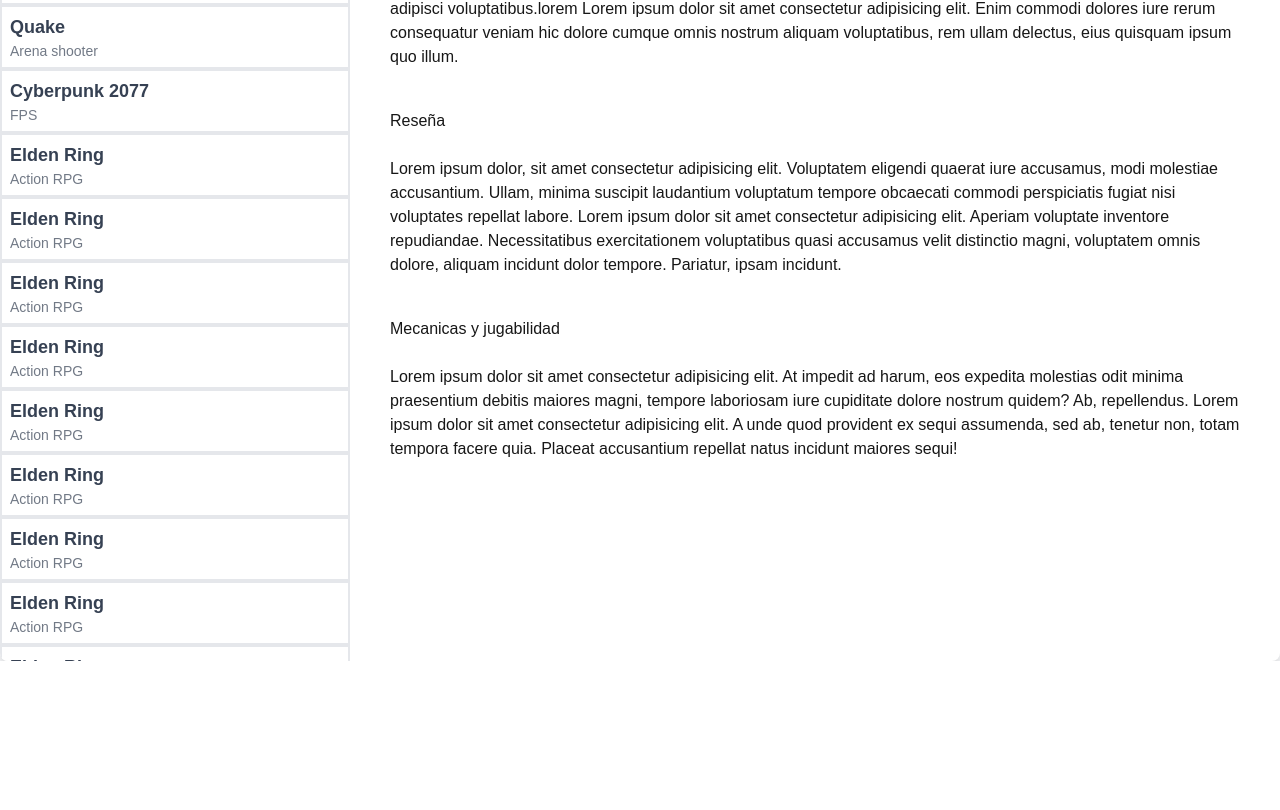
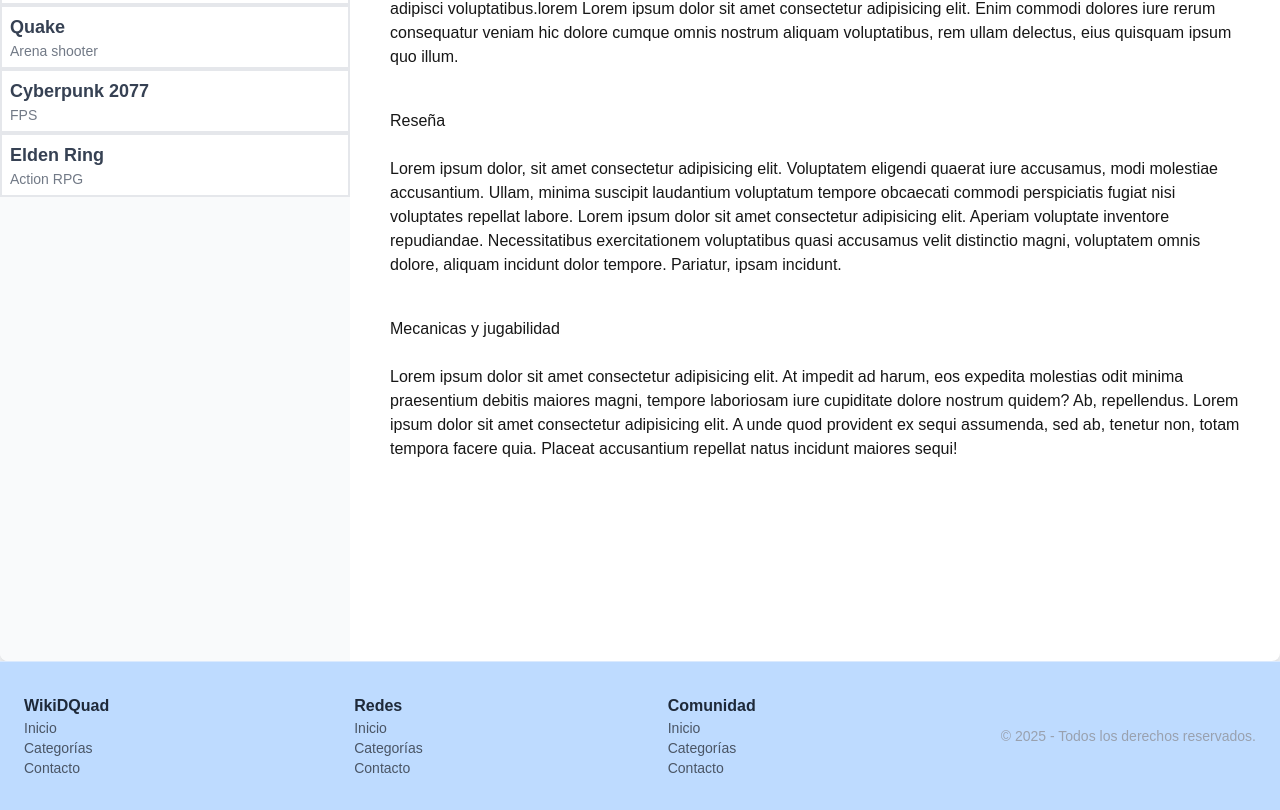
Before and after one commit to Ignaciovega1/blog-proto, a Next.js app: page /about in a window 1280 px wide. Shown: the part 203-1013 px from the top of the page. Before the commit the page ends 864 px from the top, so only its background shows below. Built offline with nearby package versions, Linux system fonts and the light colour scheme.

Commit message:
footer-and-header_update

```diff
--- a/app/about/page.tsx
+++ b/app/about/page.tsx
@@ -14,22 +14,7 @@
   { id: 2, name: "Quake", category: "Arena shooter" },
   { id: 3, name: "Cyberpunk 2077", category: "FPS" },
   { id: 4, name: "Elden Ring", category: "Action RPG" },
-  { id: 5, name: "Elden Ring", category: "Action RPG" },
-  { id: 6, name: "Elden Ring", category: "Action RPG" },
-  { id: 7, name: "Elden Ring", category: "Action RPG" },
-  { id: 8, name: "Elden Ring", category: "Action RPG" },
-  { id: 9, name: "Elden Ring", category: "Action RPG" },
-  { id: 10, name: "Elden Ring", category: "Action RPG" },
-  { id: 11, name: "Elden Ring", category: "Action RPG" },
-  { id: 12, name: "Elden Ring", category: "Action RPG" },
-  { id: 13, name: "Elden Ring", category: "Action RPG" },
-  { id: 14, name: "Elden Ring", category: "Action RPG" },
-  { id: 15, name: "Elden Ring", category: "Action RPG" },
-  { id: 16, name: "Elden Ring", category: "Action RPG" },
-  { id: 17, name: "Elden Ring", category: "Action RPG" },
-  { id: 18, name: "Elden Ring", category: "Action RPG" },
-  { id: 19, name: "Elden Ring", category: "Action RPG" },
-  { id: 20, name: "Elden Ring", category: "Action RPG" },
+
 ];
 
 export default function AboutPage() {
@@ -79,6 +64,7 @@
 
 
       </main>
+
     </div>
   );
 }
--- a/app/layout.tsx
+++ b/app/layout.tsx
@@ -2,6 +2,7 @@
 import { Geist, Geist_Mono } from "next/font/google";
 import "./globals.css";
 import Navbar from "@/components/Navbar/navbar";
+import Footer from "@/components/Footer/footer"
 
 const geistSans = Geist({
   variable: "--font-geist-sans",
@@ -26,6 +27,7 @@
         <main className="pt-16"> {/* El padding-top evita que el contenido quede oculto bajo el header fixed */}
           {children}
         </main>
+        <Footer/>
       </body>
     </html>
   )
--- /dev/null
+++ b/components/Footer/footer.tsx
@@ -0,0 +1,50 @@
+"use client"; // 1. Indica que este componente tiene interactividad
+
+import { useState } from 'react';
+import Link from 'next/link';
+
+const Footer = () => {
+
+return (
+
+<footer className="bg-blue-200 border-t border-blue-100 mt-auto">
+  <div className="max-w-[1300px] mx-auto px-6 py-8">
+    <div className="flex flex-col md:flex-row justify-between items-center gap-6">
+
+      {/* Sección Logo/Nombre */}
+      <div className="flex flex-col text-sm font-medium text-gray-600">
+        <span className="text-base font-bold text-gray-800">WikiDQuad</span>
+        <a href="#" className="hover:text-blue-600 transition-colors">Inicio</a>
+        <a href="#" className="hover:text-blue-600 transition-colors">Categorías</a>
+        <a href="#" className="hover:text-blue-600 transition-colors">Contacto</a>
+      </div>
+
+      {/* Enlaces Rápidos */}
+      <div className="flex flex-col text-sm font-medium text-gray-600">
+        <span className="text-base font-bold text-gray-800">Redes</span>
+        <a href="#" className="hover:text-blue-600 transition-colors">Inicio</a>
+        <a href="#" className="hover:text-blue-600 transition-colors">Categorías</a>
+        <a href="#" className="hover:text-blue-600 transition-colors">Contacto</a>
+      </div>
+
+      {/* Redes Sociales / Copyright */}
+      <div className="flex flex-col text-sm font-medium text-gray-600">
+        <span className="text-base font-bold text-gray-800">Comunidad</span>
+        <a href="#" className="hover:text-blue-600 transition-colors">Inicio</a>
+        <a href="#" className="hover:text-blue-600 transition-colors">Categorías</a>
+        <a href="#" className="hover:text-blue-600 transition-colors">Contacto</a>
+      </div>
+
+      <div className="text-sm text-gray-400">
+        © {new Date().getFullYear()} - Todos los derechos reservados.
+      </div>
+
+    </div>
+  </div>
+</footer>
+
+);
+
+};
+
+export default Footer;
--- a/components/Navbar/navbar.tsx
+++ b/components/Navbar/navbar.tsx
@@ -22,13 +22,13 @@
           {/* Navegación Desktop */}
           <nav className="hidden md:flex space-x-8">
             <Link href="/about" className="text-gray-600 hover:text-blue-600 transition-colors">
-              Servicios
+              Explorar
             </Link>
             <Link href="/api/hello" className="text-gray-600 hover:text-blue-600 transition-colors">
-              Proyectos
+              Comunidad
             </Link>
             <Link href="/contacto" className="text-gray-600 hover:text-blue-600 transition-colors">
-              Contacto
+              Acerca de
             </Link>
           </nav>
 
```
